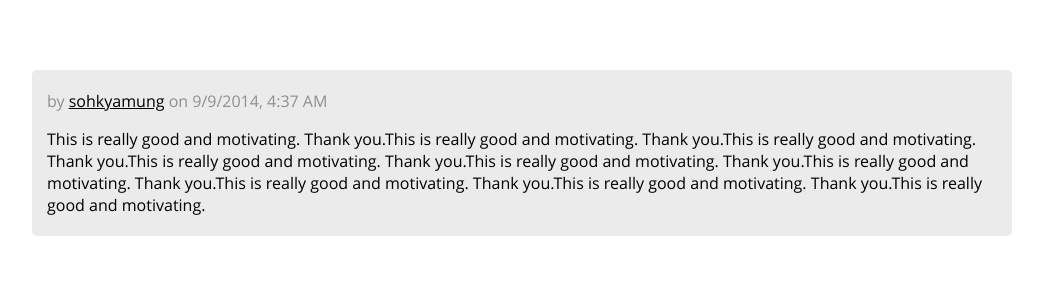
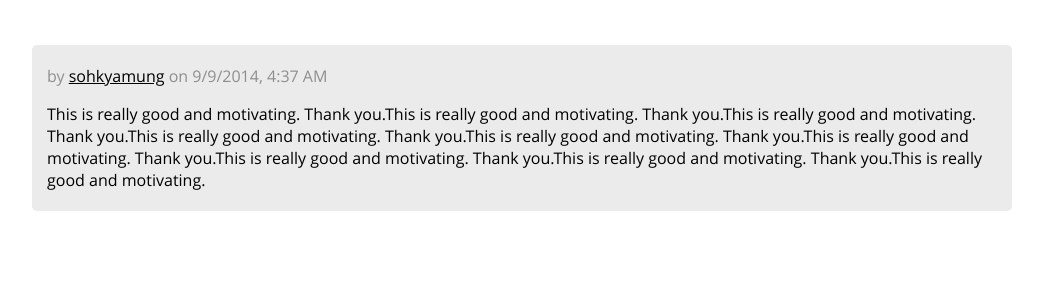
Before and after one commit to Oluwa-nifemi/HackerNews-Clone, a React (Create React App) app: page / in a window 1280 px wide. Shown: the top 300 px of the page, without its empty margins (118-1161 px from the left). Built offline with nearby package versions, Linux system fonts and the light colour scheme.

Commit message:
Modified some font sizes, paddings and margins

```diff
--- a/src/App.css
+++ b/src/App.css
@@ -1,3 +1,3 @@
 .App {
-  padding: 70px 150px;
+  padding: 45px 150px;
 }
--- a/src/components/author-details/author-details.css
+++ b/src/components/author-details/author-details.css
@@ -1,5 +1,5 @@
 .author__name{
-    font-size: 30px;
+    font-size: 34px;
     font-family: 'OpenSans Bold',sans-serif;
     margin: 0 0 10px;
 }
--- a/src/components/nav/nav.css
+++ b/src/components/nav/nav.css
@@ -2,6 +2,7 @@ nav{
     display: flex;
     justify-content: space-between;
     align-items: center;
+    margin-bottom: 30px;
 }
 
 .nav-link:first-of-type{
```
